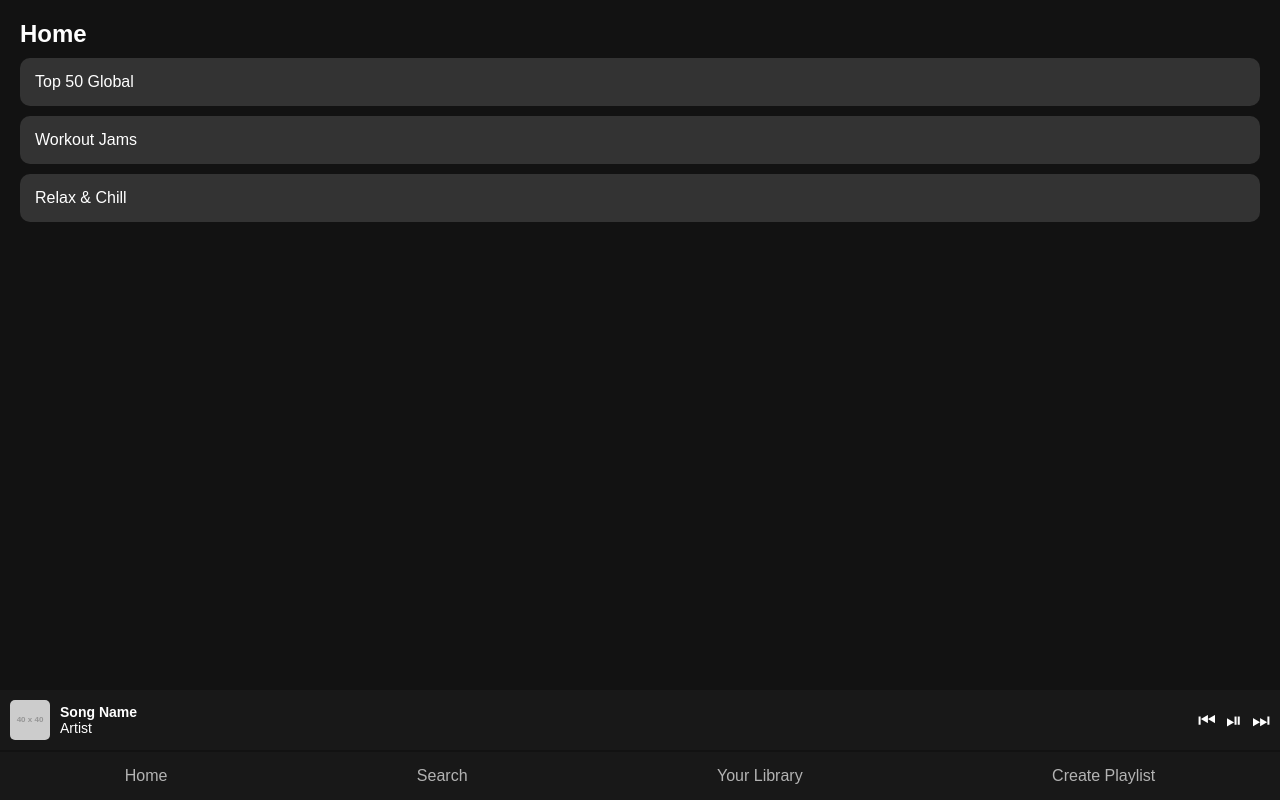
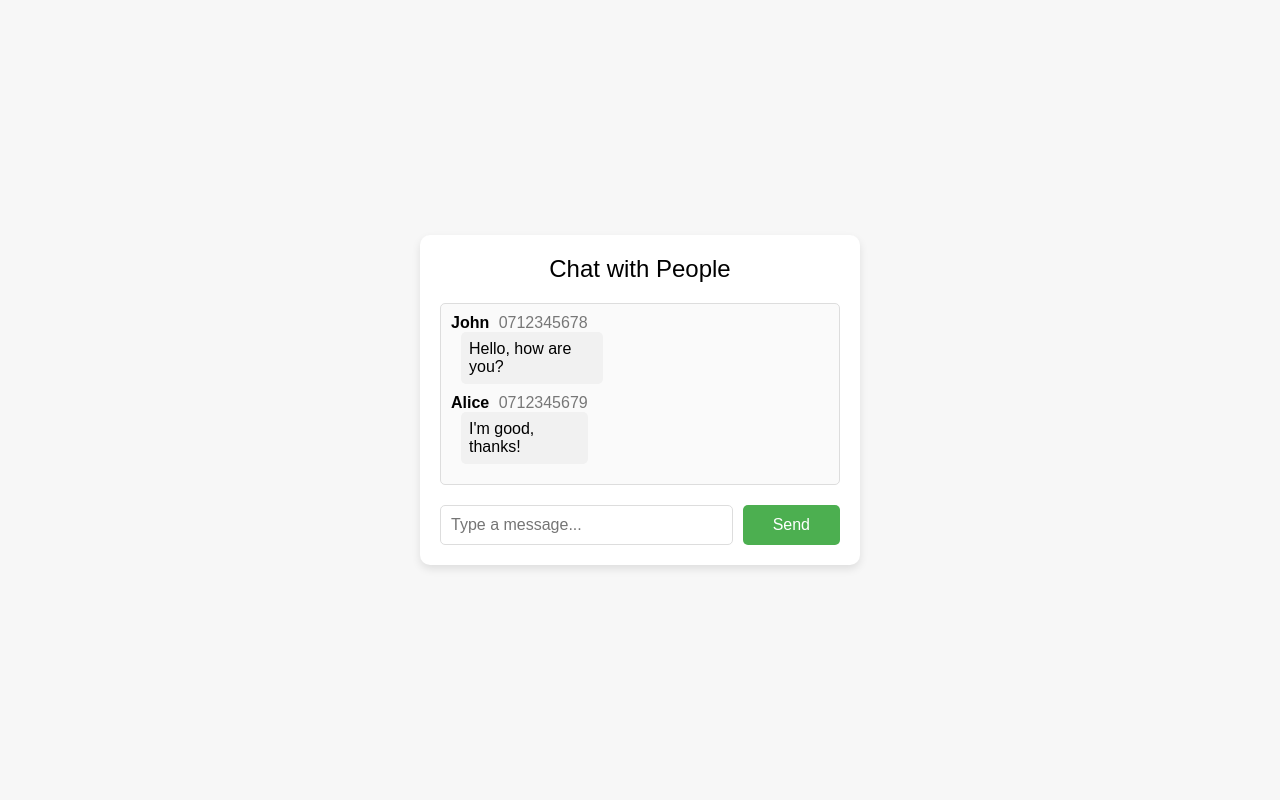
Before and after one commit to realspinkyyy/Spotify-, a plain HTML site: page index.html in a window 1280 px wide. Drawn offline with Linux system fonts and the light colour scheme; placeholder pictures from the web are drawn by us.

Commit message:
Update index.html

```diff
--- a/index.html
+++ b/index.html
@@ -1,98 +1,153 @@
 <!DOCTYPE html>
 <html lang="en">
 <head>
-    <meta charset="UTF-8">
-    <meta name="viewport" content="width=device-width, initial-scale=1.0">
-    <meta name="theme-color" content="#1DB954">
-    <title>Spotify Clone</title>
-    <link rel="icon" href="https://via.placeholder.com/50x50">
-    <link rel="apple-touch-icon" href="https://via.placeholder.com/180x180">
-    <link rel="manifest" href="manifest.json">
-    <style>
-        * { margin: 0; padding: 0; box-sizing: border-box; font-family: Arial, sans-serif; }
-        body { background-color: #121212; color: white; display: flex; flex-direction: column; height: 100vh; }
-        .container { flex-grow: 1; display: flex; flex-direction: column; padding: 20px; overflow-y: auto; }
-        .nav-bar { position: fixed; bottom: 0; width: 100%; background-color: #181818; display: flex; justify-content: space-around; padding: 15px 0; }
-        .nav-bar button { background: none; border: none; color: #b3b3b3; font-size: 16px; cursor: pointer; }
-        .nav-bar button:hover { color: white; }
-        .section { display: none; }
-        .active { display: block; }
-        .search-bar input { width: 100%; padding: 15px; background: #333; border: none; border-radius: 25px; font-size: 18px; color: white; }
-        .search-bar input:focus { outline: none; border: 1px solid #1DB954; }
-        .playlist-card { background: #333; padding: 15px; margin: 10px 0; border-radius: 10px; cursor: pointer; }
-        .now-playing { position: fixed; bottom: 50px; left: 0; width: 100%; background: #181818; padding: 10px; display: flex; align-items: center; justify-content: space-between; }
-        .now-playing img { width: 40px; height: 40px; border-radius: 5px; }
-        .now-playing .song-info { flex-grow: 1; margin-left: 10px; font-size: 14px; }
-        .now-playing button { background: none; border: none; color: white; font-size: 20px; margin-left: 10px; cursor: pointer; }
-    </style>
+  <meta charset="UTF-8">
+  <meta name="viewport" content="width=device-width, initial-scale=1.0">
+  <title>Chat App</title>
+  <style>
+    body {
+      font-family: Arial, sans-serif;
+      background-color: #f7f7f7;
+      display: flex;
+      justify-content: center;
+      align-items: center;
+      height: 100vh;
+      margin: 0;
+    }
+    .chat-container {
+      width: 400px;
+      background-color: white;
+      padding: 20px;
+      border-radius: 10px;
+      box-shadow: 0 4px 8px rgba(0, 0, 0, 0.1);
+    }
+    .header {
+      text-align: center;
+      font-size: 1.5em;
+      margin-bottom: 20px;
+    }
+    .chat-box {
+      max-height: 300px;
+      overflow-y: auto;
+      margin-bottom: 20px;
+      border: 1px solid #ddd;
+      padding: 10px;
+      border-radius: 5px;
+      background-color: #fafafa;
+    }
+    .message {
+      display: flex;
+      margin-bottom: 10px;
+    }
+    .message .name {
+      font-weight: bold;
+      margin-right: 5px;
+    }
+    .message .phone {
+      color: #777;
+    }
+    .message .text {
+      margin-left: 10px;
+      background-color: #f1f1f1;
+      padding: 8px;
+      border-radius: 5px;
+      max-width: 75%;
+    }
+    .input-box {
+      display: flex;
+      gap: 10px;
+    }
+    .input-box input {
+      width: 70%;
+      padding: 10px;
+      border-radius: 5px;
+      border: 1px solid #ddd;
+      font-size: 1em;
+    }
+    .input-box button {
+      width: 25%;
+      padding: 10px;
+      border-radius: 5px;
+      border: none;
+      background-color: #4CAF50;
+      color: white;
+      font-size: 1em;
+      cursor: pointer;
+    }
+    .input-box button:hover {
+      background-color: #45a049;
+    }
+  </style>
 </head>
 <body>
+  <div class="chat-container">
+    <div class="header">Chat with People</div>
+    <div id="chatBox" class="chat-box"></div>
+    <div class="input-box">
+      <input id="messageInput" type="text" placeholder="Type a message..." />
+      <button id="sendMessageBtn">Send</button>
+    </div>
+  </div>
 
-    <div class="container">
-        <!-- Home Section -->
-        <div id="home" class="section active">
-            <h2>Home</h2>
-            <div class="playlist-card">Top 50 Global</div>
-            <div class="playlist-card">Workout Jams</div>
-            <div class="playlist-card">Relax & Chill</div>
-        </div>
+  <script>
+    // Simulate a chat database (replace with actual database connection)
+    const messages = [
+      { name: "John", phone: "0712345678", text: "Hello, how are you?" },
+      { name: "Alice", phone: "0712345679", text: "I'm good, thanks!" },
+    ];
 
-        <!-- Search Section -->
-        <div id="search" class="section">
-            <h2>Search</h2>
-            <div class="search-bar">
-                <input type="text" id="searchInput" placeholder="Search for songs...">
-            </div>
-        </div>
+    // Display messages from the database
+    function displayMessages() {
+      const chatBox = document.getElementById("chatBox");
+      chatBox.innerHTML = ''; // Clear existing messages
+      messages.forEach((msg) => {
+        const messageElement = document.createElement("div");
+        messageElement.classList.add("message");
+        messageElement.innerHTML = `
+          <div>
+            <span class="name">${msg.name}</span>
+            <span class="phone">${msg.phone}</span>
+            <div class="text">${msg.text}</div>
+          </div>
+        `;
+        chatBox.appendChild(messageElement);
+      });
+    }
 
-        <!-- Your Library Section -->
-        <div id="library" class="section">
-            <h2>Your Library</h2>
-            <div class="playlist-card">Liked Songs</div>
-            <div class="playlist-card">Chill Vibes</div>
-        </div>
+    // Send a new message
+    document.getElementById("sendMessageBtn").addEventListener("click", () => {
+      const messageInput = document.getElementById("messageInput");
+      const messageText = messageInput.value.trim();
+      if (messageText) {
+        const newMessage = {
+          name: "You", // Replace with the user's name from the registration
+          phone: "07111111111", // Replace with user's phone number
+          text: messageText,
+        };
 
-        <!-- Create Playlist Section -->
-        <div id="playlist" class="section">
-            <h2>Create Playlist</h2>
-            <p>Feature coming soon...</p>
-        </div>
-    </div>
+        // Push to the "database" (messages array)
+        messages.push(newMessage);
 
-    <!-- Now Playing Bar -->
-    <div class="now-playing">
-        <img src="https://via.placeholder.com/40x40" alt="Song">
-        <div class="song-info">
-            <p><strong>Song Name</strong></p>
-            <p>Artist</p>
-        </div>
-        <button>⏮</button>
-        <button>⏯</button>
-        <button>⏭</button>
-    </div>
+        // Optionally send it to a real backend to store it (use AJAX/fetch)
+        // Example (uncomment and use for real API):
+        /*
+        fetch('YOUR_BACKEND_API_URL', {
+          method: 'POST',
+          headers: { 'Content-Type': 'application/json' },
+          body: JSON.stringify(newMessage),
+        });
+        */
 
-    <!-- Navigation Bar -->
-    <div class="nav-bar">
-        <button onclick="switchSection('home')">Home</button>
-        <button onclick="switchSection('search')">Search</button>
-        <button onclick="switchSection('library')">Your Library</button>
-        <button onclick="switchSection('playlist')">Create Playlist</button>
-    </div>
+        // Display the new message
+        displayMessages();
 
-    <script>
-        function switchSection(sectionId) {
-            document.querySelectorAll('.section').forEach(section => section.classList.remove('active'));
-            document.getElementById(sectionId).classList.add('active');
-        }
+        // Clear the input field
+        messageInput.value = '';
+      }
+    });
 
-        if ('serviceWorker' in navigator) {
-            navigator.serviceWorker.register('service-worker.js').then(reg => {
-                console.log('Service Worker registered with scope:', reg.scope);
-            }).catch(err => {
-                console.log('Service Worker registration failed:', err);
-            });
-        }
-    </script>
-
+    // Initialize chat
+    displayMessages();
+  </script>
 </body>
 </html>
```
